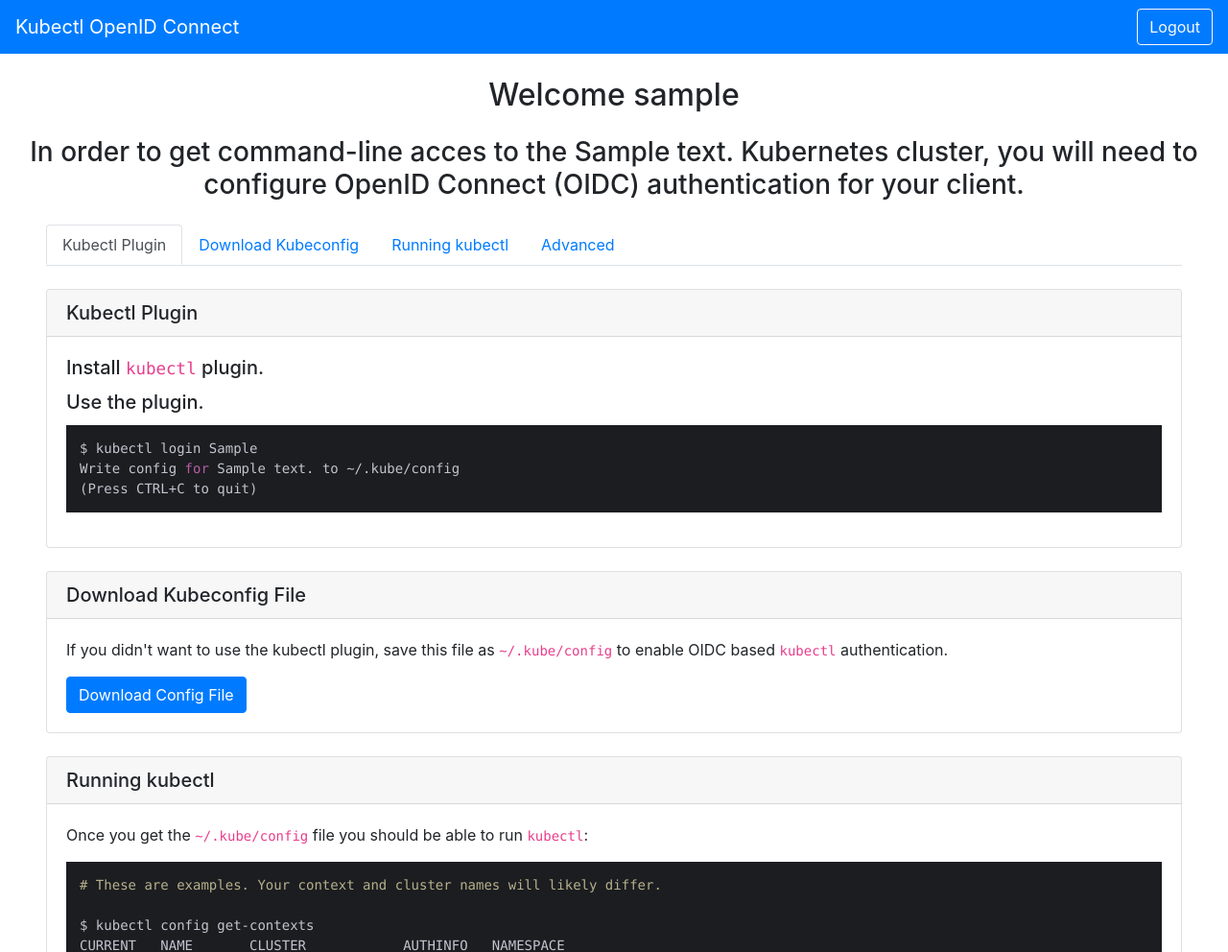
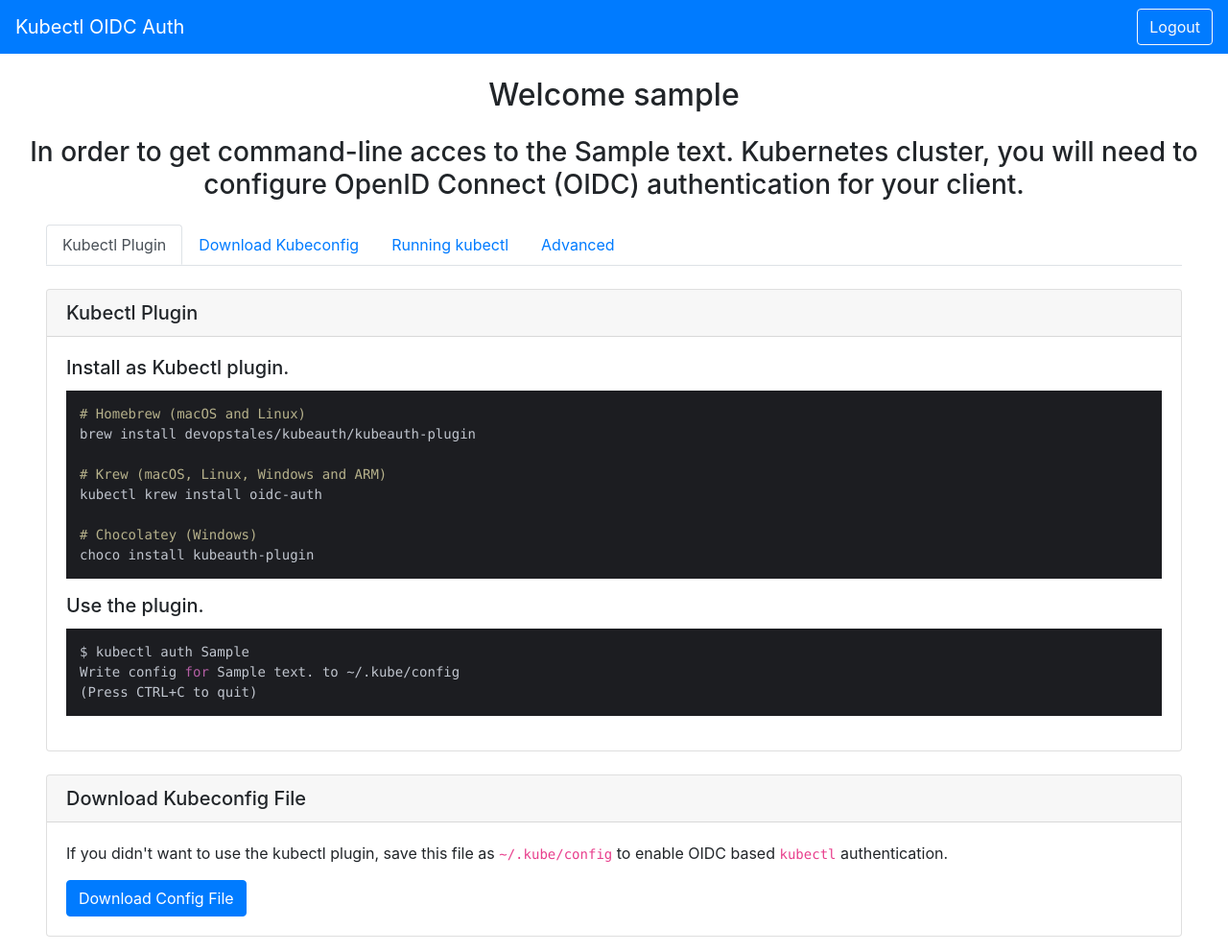
Before and after one commit to devopstales/kube-openid-connect, a Flask app: template templates/index.html in a window 1280 px wide. Shown: the top 992 px of the page at 96% size. Run offline with Flask 2, Linux system fonts and the light colour scheme; the template is opened without the code that fills it: most values are stand-ins (such as "Sample title", 1, 10 or a date in 2020); parts of the project's set-up code (start-up, migrations or seed data) failed here and were passed over; some libraries are stand-ins or nearby versions.

Commit message:
rename to auth

```diff
--- a/kubectl-login.py
+++ b/kubectl-auth.py
@@ -81,7 +81,9 @@ def index():
             file = open(config_pah, "w+")
             yaml.dump(config_snippet, file)
 
-        print('(Press CTRL+C to quit)')
+        print('Happy Kubernetes interaction!')
+        #print('(Press CTRL+C to quit)')
+        exit()
         return ''
     else:
       print ('else')
--- a/templates/index.html
+++ b/templates/index.html
@@ -4,7 +4,7 @@
   <head>
     <meta charset="utf-8">
     <meta name="viewport" content="width=device-width, initial-scale=1, shrink-to-fit=no">
-    <title>Kubectl Login Server</title>
+    <title>Kubectl OIDC Auth Server</title>
 
     <link rel="stylesheet" href="{{ url_for('static',filename='bootstrap.min.css') }}" integrity="sha384-Gn5384xqQ1aoWXA+058RXPxPg6fy4IWvTNh0E263XmFcJlSAwiGgFAW/dAiS6JXm" crossorigin="anonymous">
     <script src="{{ url_for('static',filename='jquery-3.2.1.slim.min.js') }}" integrity="sha384-KJ3o2DKtIkvYIK3UENzmM7KCkRr/rE9/Qpg6aAZGJwFDMVNA/GpGFF93hXpG5KkN" crossorigin="anonymous"></script>
@@ -18,7 +18,7 @@
 
   <body>
     <nav class="navbar navbar-expand-lg navbar-dark bg-primary justify-content-between">
-      <a class="navbar-brand" href="#">Kubectl OpenID Connect</a>
+      <a class="navbar-brand" href="#">Kubectl OIDC Auth</a>
 
       <form class="form-inline my-2 my-lg-0">
         <button class="btn btn-outline-light my-2 my-sm-0" type="submit" formaction="/logout">Logout</button>
@@ -47,9 +47,16 @@
       <div class="card mb-4 mx-5">
         <h5 class="card-header" id="list-item-1">Kubectl Plugin</h5>
         <div class="card-body">
-          <h5 class="card-title">Install <code>kubectl</code> plugin.</h5>
+          <h5 class="card-title">Install as Kubectl plugin.</h5><pre><code># Homebrew (macOS and Linux)
+brew install devopstales/kubeauth/kubeauth-plugin
+
+# Krew (macOS, Linux, Windows and ARM)
+kubectl krew install oidc-auth
+
+# Chocolatey (Windows)
+choco install kubeauth-plugin</code></pre>
           <h5 class="card-title">Use the plugin.</h5>
-          <pre><code class="bash">$ kubectl login {{ redirect_uri }}
+          <pre><code class="bash">$ kubectl auth {{ redirect_uri }}
 Write config for {{ context }} to ~/.kube/config
 (Press CTRL+C to quit)</code></pre>
         </div>
```
Also changed, not shown: 2 other files.
